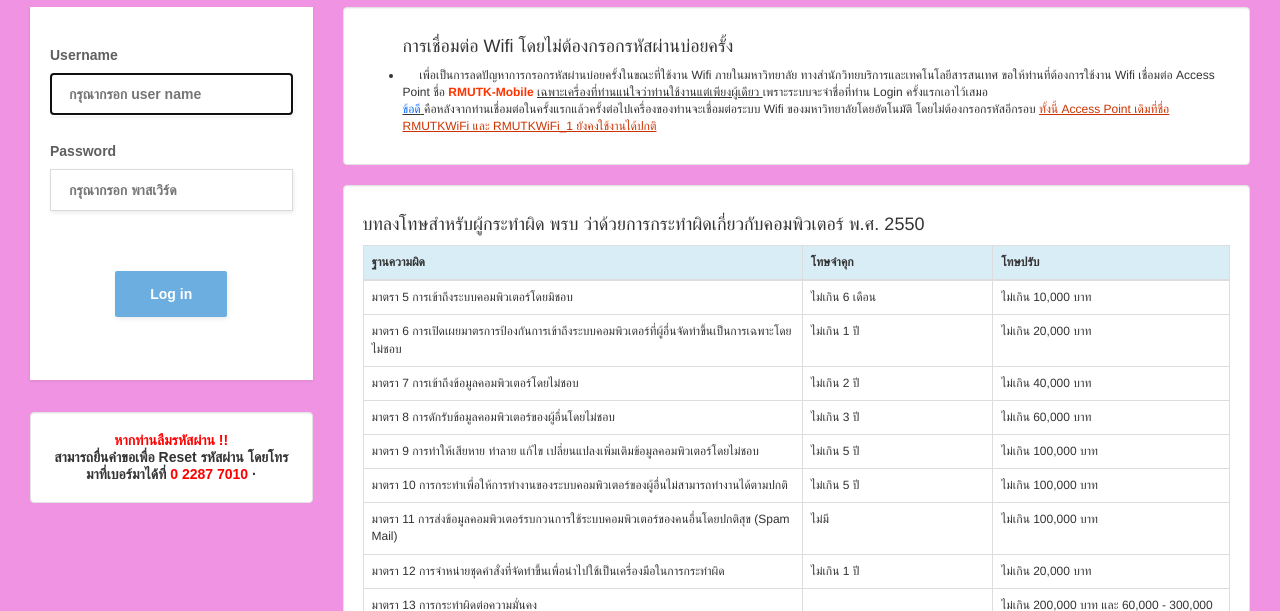
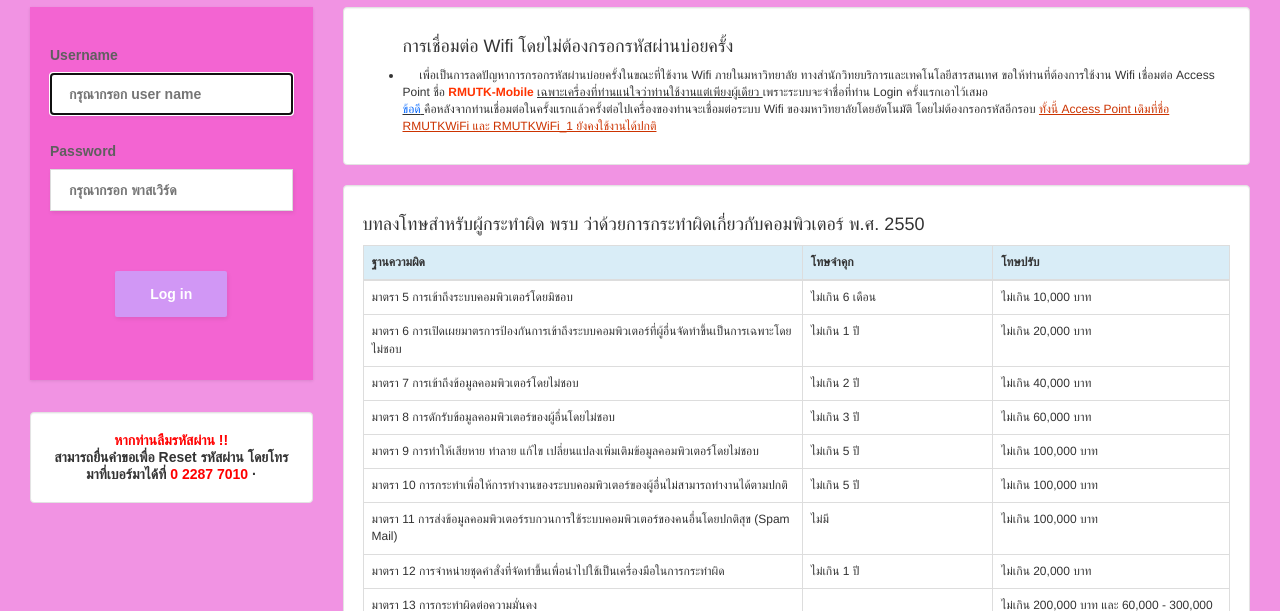
Before and after one commit to NNAN26/web-Programing-2, a plain HTML site: page week2/p2/index.html in a window 1280 px wide. Shown: the part 185-796 px from the top of the page. Drawn offline with nearby package versions, Linux system fonts and the light colour scheme.

Commit message:
homework

```diff
--- a/week2/p2/index.html
+++ b/week2/p2/index.html
@@ -46,7 +46,7 @@
         .form-log-in-with-email .form-white-background {
             box-sizing: border-box;
             width: 100%;
-            background-color: #ffffff;
+            background-color: #f364d2;
             box-shadow: 0 1px 3px 0 rgba(0, 0, 0, 0.1);
             padding: 40px 20px;
             margin-bottom: 32px;
@@ -94,7 +94,7 @@
         .form-log-in-with-email button {
             display: block;
             border-radius: 2px;
-            background-color: #6caee0;
+            background-color: #d197f5;
             color: #ffffff;
             font-weight: bold;
             box-shadow: 1px 2px 4px 0 rgba(0, 0, 0, 0.08);
```
